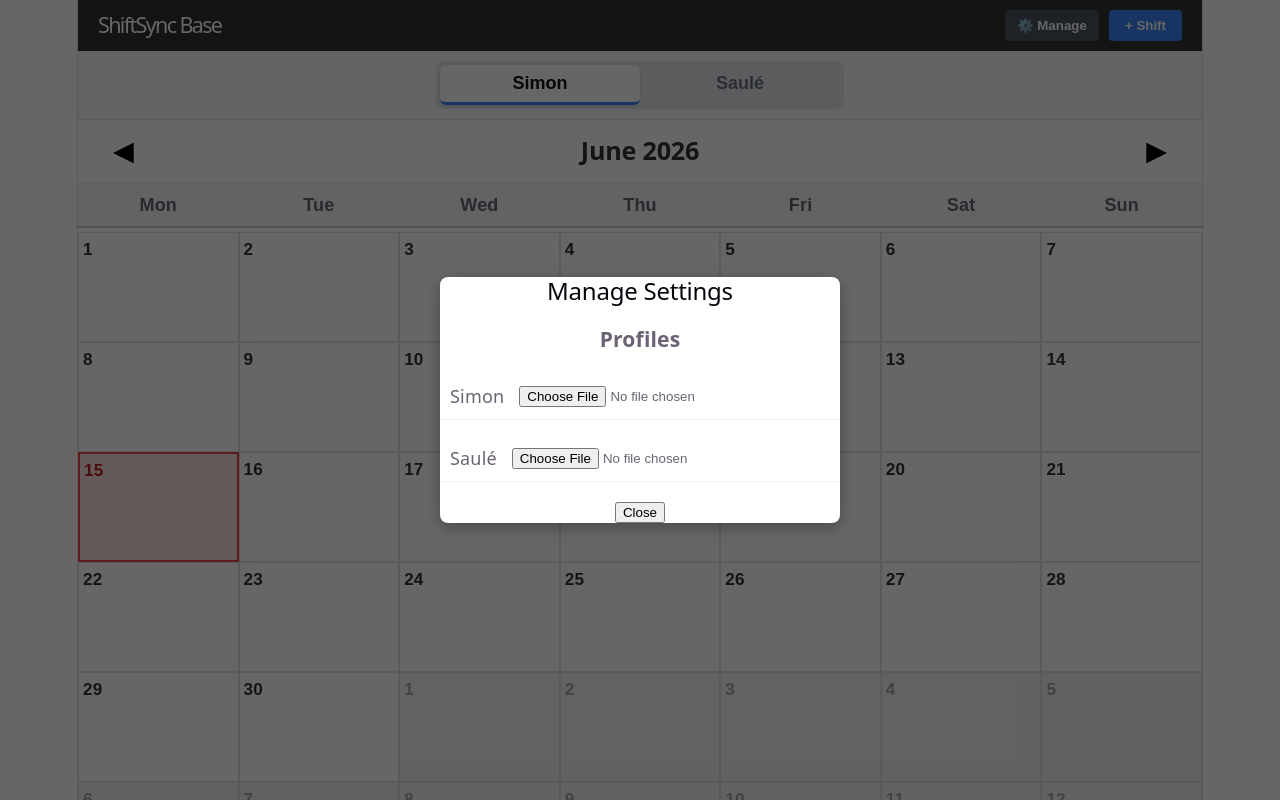
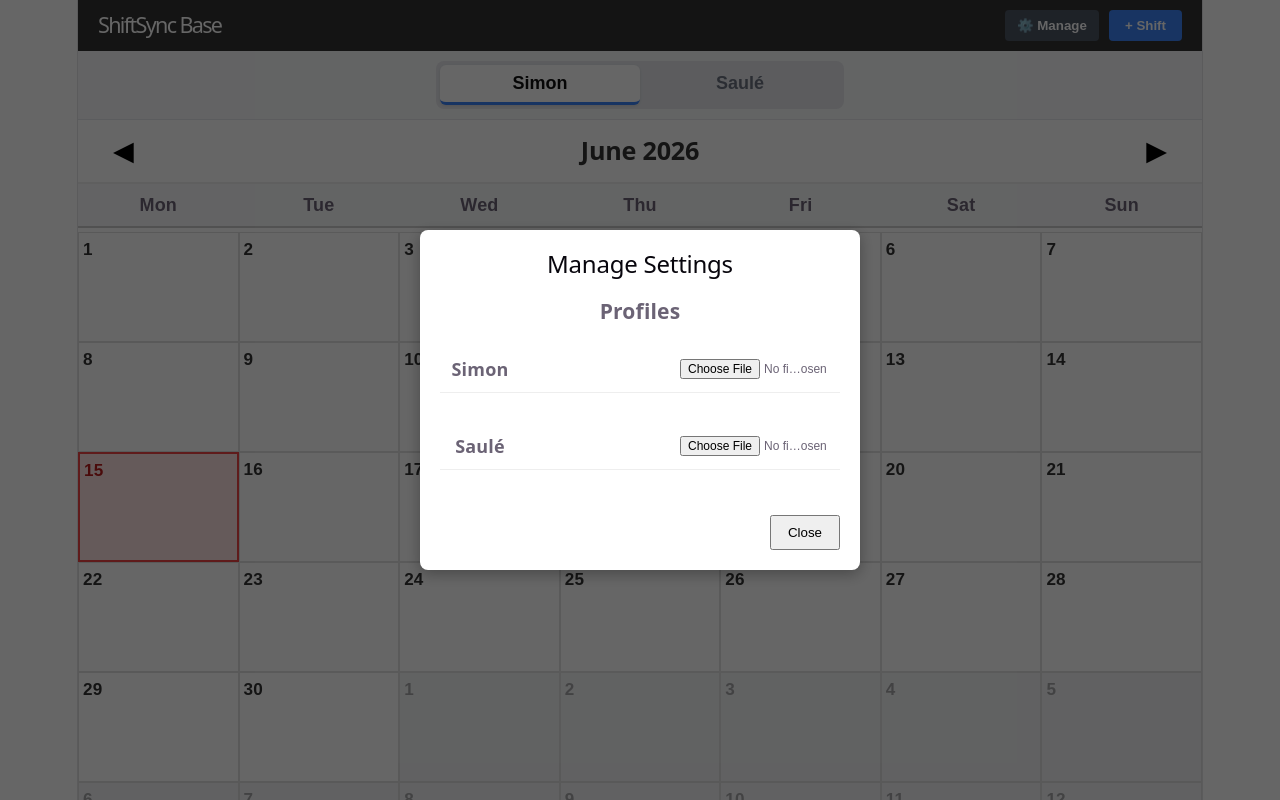
Before and after one commit to s1c0s1m4t1c/shiftsync, a React (Vite) app: page / in a window 1280 px wide. Both pictures are taken after a click on the button "⚙️ Manage". Shown: the top 800 px of the page. Built offline with nearby package versions, Linux system fonts and the light colour scheme.

Commit message:
Update ManageSettingsModal.tsx

```diff
--- a/src/ManageSettingsModal.tsx
+++ b/src/ManageSettingsModal.tsx
@@ -33,24 +33,38 @@ const ManageSettingsModal = ({ profiles, setProfiles, shiftDefinitions, setShift
 
   return (
     <div className="modal-overlay">
-      <div className="modal-content">
+      <div className="modal-content" style={{ padding: '20px', background: '#fff', borderRadius: '8px', maxWidth: '400px', width: '100%' }}>
         <h2>Manage Settings</h2>
 
-        <h3>Profiles</h3>
+        <h3 style={{ marginTop: '20px' }}>Profiles</h3>
+        <div style={{ display: 'flex', flexDirection: 'column', gap: '15px' }}>
           {profiles.map((p: any) => (
-          <div key={p.id} className="settings-row">
-            <span>{p.name}</span>
+            <div key={p.id} className="settings-row" style={{ display: 'flex', alignItems: 'center', justifyContent: 'space-between', gap: '10px' }}>
+              <span style={{ fontWeight: 'bold', minWidth: '60px' }}>{p.name}</span>
               <input
                 type="file"
                 accept="image/*"
                 onChange={(e) => handlePhotoUpload(p.id, e)}
+                style={{ fontSize: '12px', width: '150px' }}
               />
-            {p.photo && <img src={p.photo} alt="Preview" style={{ width: '40px', borderRadius: '50%' }} />}
+              {p.photo && (
+                <img
+                  src={p.photo}
+                  alt="Preview"
+                  style={{ width: '40px', height: '40px', borderRadius: '50%', objectFit: 'cover' }}
+                />
+              )}
             </div>
           ))}
+        </div>
 
-        <div className="modal-actions">
-          <button onClick={onClose}>Close</button>
+        <div className="modal-actions" style={{ marginTop: '30px', textAlign: 'right' }}>
+          <button
+            onClick={onClose}
+            style={{ padding: '8px 16px', cursor: 'pointer' }}
+          >
+            Close
+          </button>
         </div>
       </div>
     </div>
```
Lines whose indentation alone changed are shown as unchanged.
